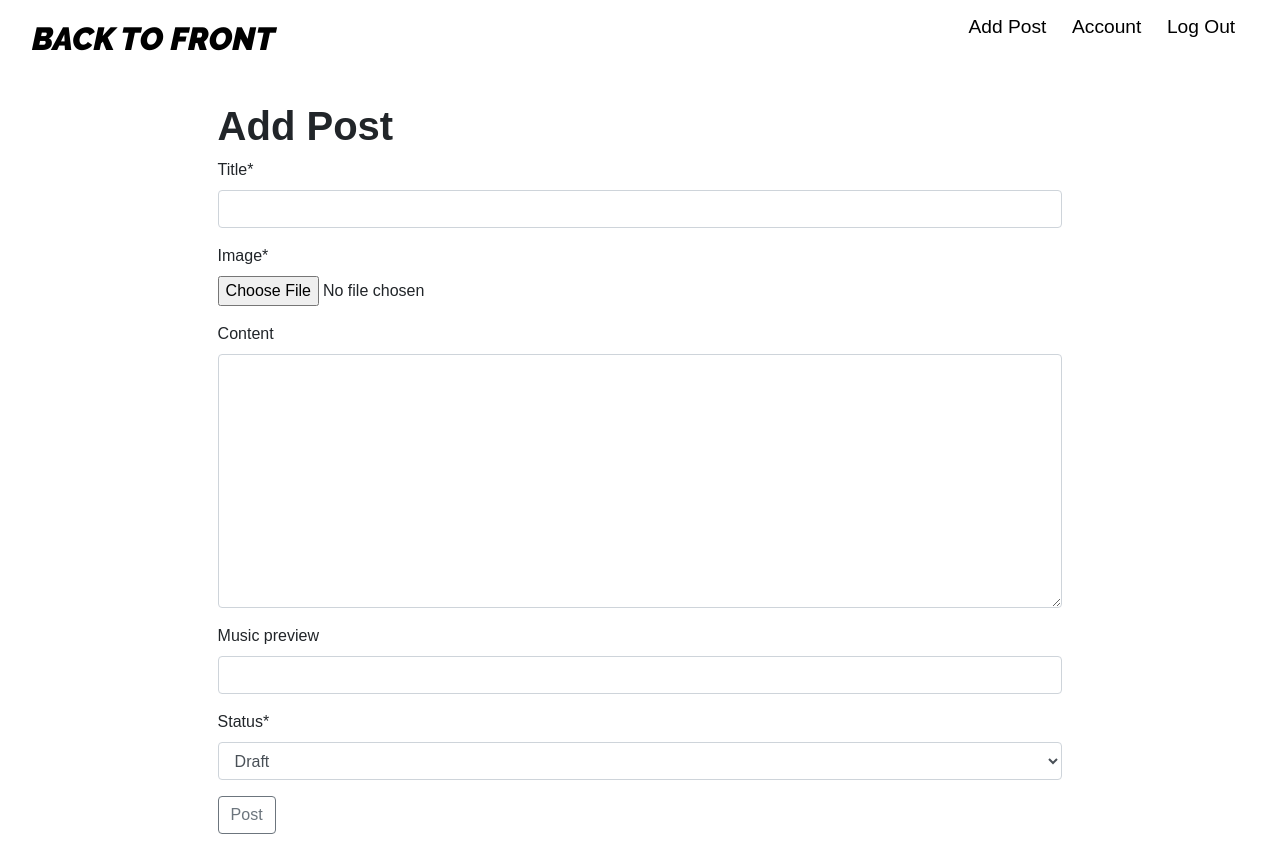
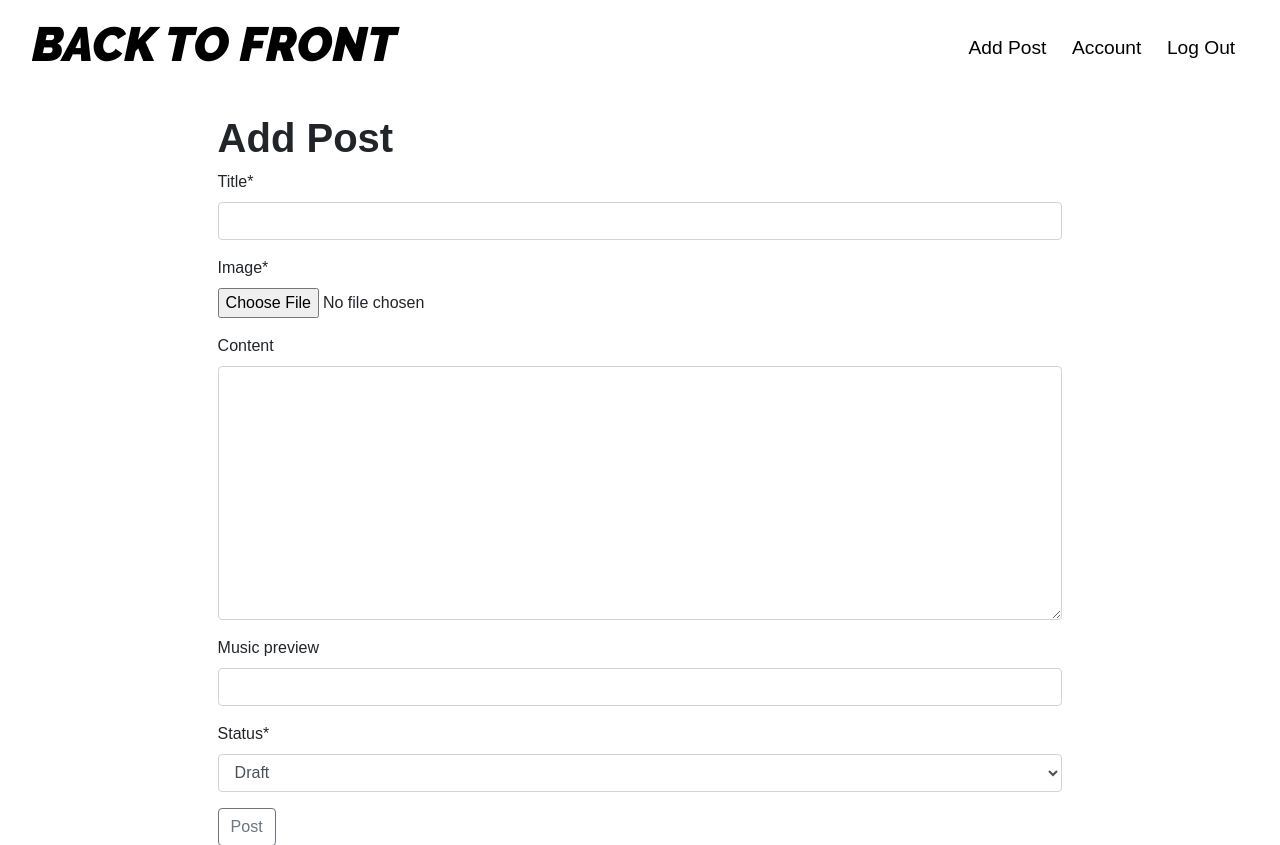
Before and after one commit to SamRidding/btf1, a Django app: page /add_post/ in a window 1280 px wide. Shown: the top 845 px of the page. Run offline with Django 3.2, Linux system fonts and the light colour scheme; the visitor is signed in with stand-in values (Sample User, id 1); some libraries are stand-ins or nearby versions; some web fonts are replaced.

Commit message:
Override bootstrap styling of navbar

```diff
--- a/static/css/base.css
+++ b/static/css/base.css
@@ -25,6 +25,10 @@ nav {
     font-family: 'Raleway', sans-serif;
 }
 
+#logo h2 {
+    font-size: 3rem;
+}
+
 #burger {
     position: absolute;
     right: 0.8rem;
@@ -35,31 +39,33 @@ nav {
     color: black;
 }
 
-.navbar-links {
+#navbar-links {
     margin: 0 2rem;
 }
 
-.navbar-links ul {
+#navbar-links ul {
     display: flex;
+    margin-bottom: 0;
 }
 
-.navbar-links li {
+#navbar-links li {
     list-style: none;
 }
 
-.navbar-links li a {
+#navbar-links li a {
     text-decoration: none;
 }
 
-.navbar-links li p {
+#navbar-links li p {
     padding: 0.8rem;
     font-family: 'Hind Madurai', sans-serif;
     color: black;
     font-size: 1.2rem;
     font-weight: 500;
+    margin-bottom: 0;
 }
 
-.navbar-links li p:hover {
+#navbar-links li p:hover {
     color: #EAF0F0;
 }
 
@@ -73,6 +79,10 @@ nav {
     border: 0.1rem solid #c3eaea;
     border-radius: 0.1rem;
     margin: 0.2rem auto;
+}
+
+#bootstrap-overide p {
+    margin-bottom: 0 !important;
 }
 
 /* ------------------------------------------- Tablet Media Query */
@@ -97,27 +107,27 @@ nav {
         margin: 0.8rem 0;
     }
 
-    .navbar-links {
+    #navbar-links {
         display: none;
         flex-direction: column;
         width: 100%;
         margin: 0 0;
     }
 
-    .navbar-links ul {
+    #navbar-links ul {
         flex-direction: column;
         /* width: 100%; */
     }
 
-    .navbar-links li {
+    #navbar-links li {
         text-align: center;
     }
 
-    .navbar-links li p {
+    #navbar-links li p {
         padding: 0.4rem 0;
     }
 
-    .navbar-links.active {
+    #navbar-links.active {
         display: flex;
     }
 
@@ -135,7 +145,7 @@ nav {
         font-size: 0.8rem;
     }
 
-    .navbar-links li p {
+    #navbar-links li p {
         padding: 0.2rem 0;
         font-size: 1rem;
     }
--- a/templates/base.html
+++ b/templates/base.html
@@ -38,7 +38,7 @@
                 <i class="fa-solid fa-bars fa-2xl"></i>
             </a>
         </div>
-        <div class="navbar-links">
+        <div id="navbar-links">
             <ul>
                 {% if user.is_authenticated %}
                 {% if user.is_staff %}
```
